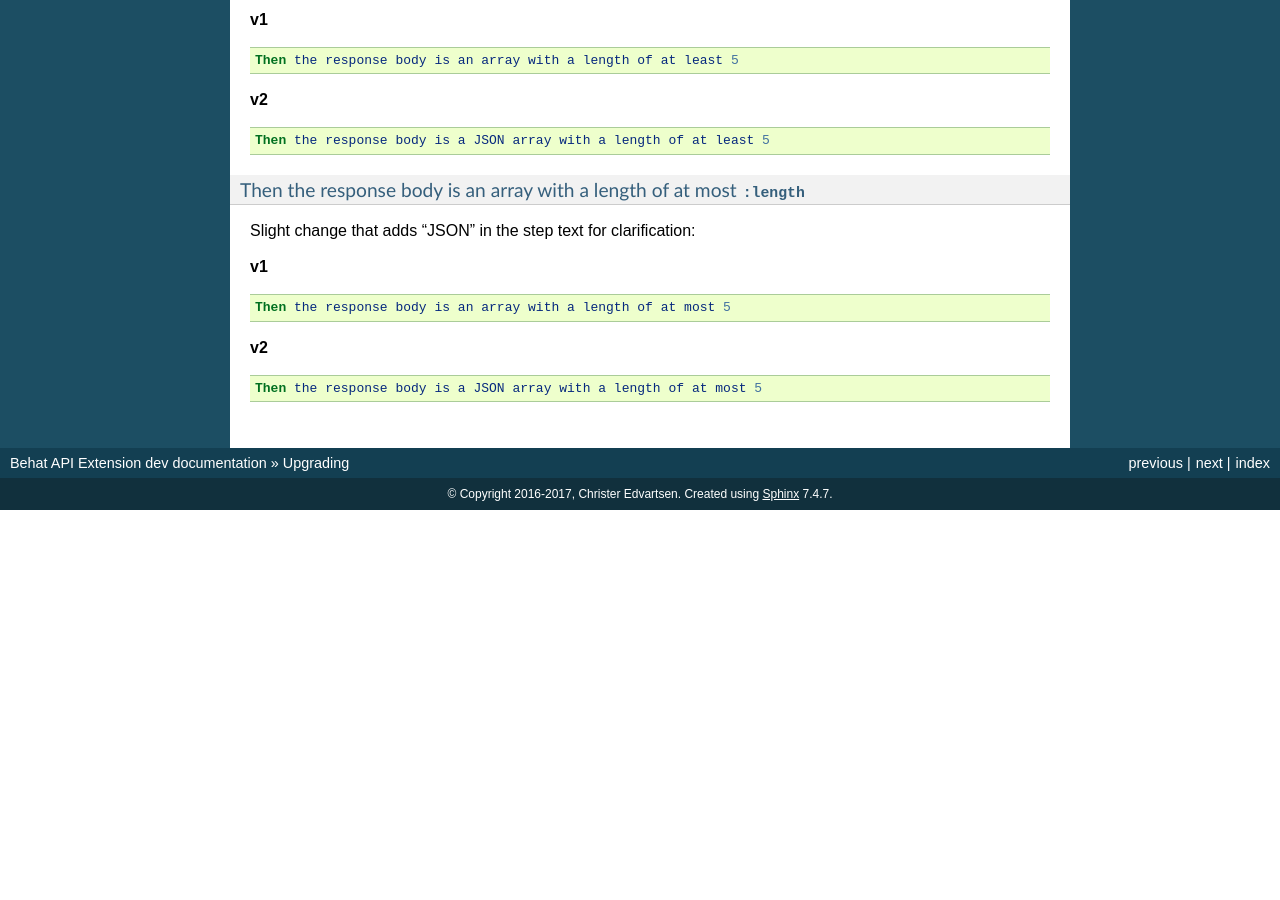
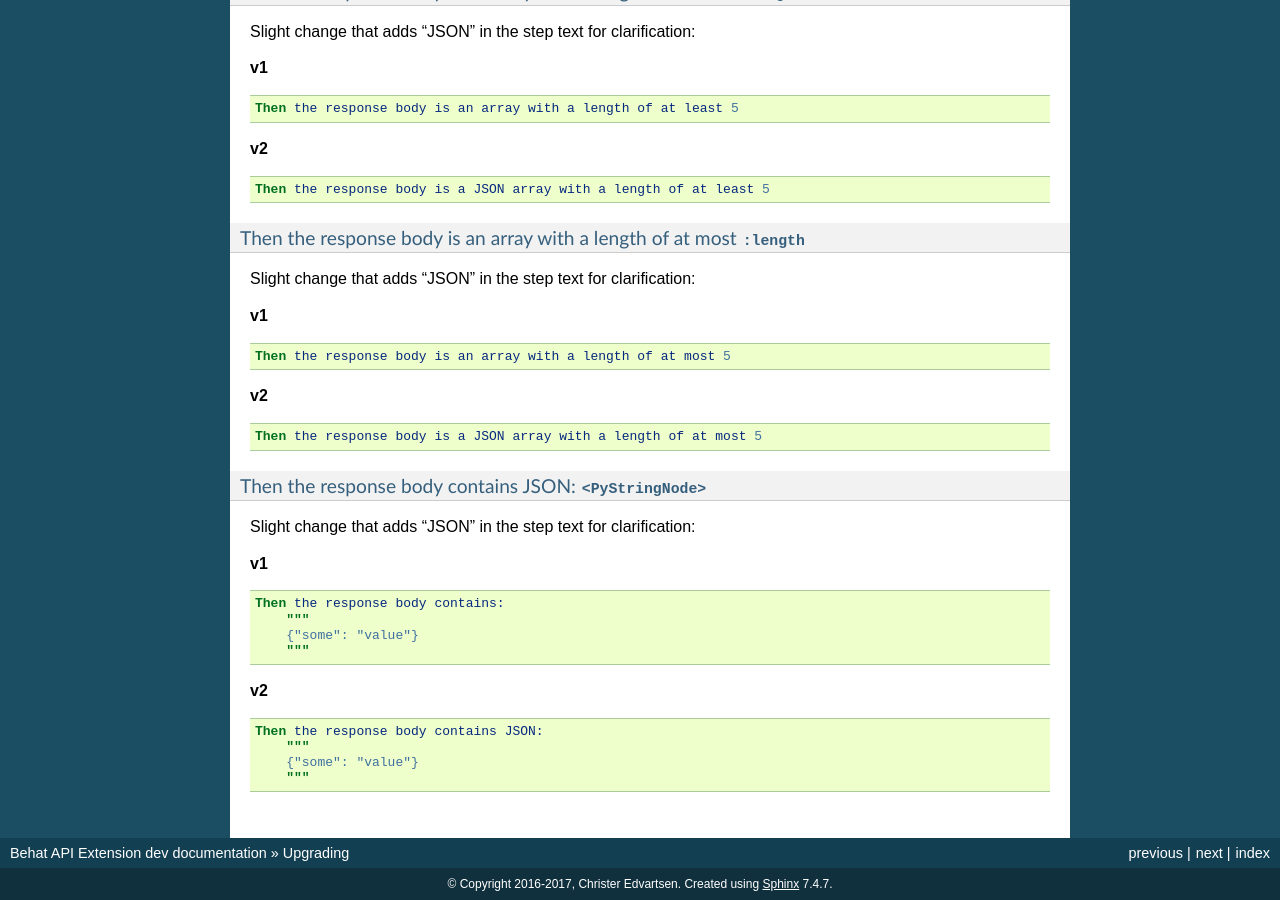
Before and after one commit to imbo/behat-api-extension, a Sphinx documentation site: the page built from docs/installation/upgrade.rst, in a window 1280 px wide and 900 px high, scrolled down 3773 px. Built offline with Sphinx 7.4.7, drawn with Linux system fonts in a browser that asks for light colours; before the commit the page ends 4283 px from its top, so only the background shows below that; some of the changed text lies outside the part shown.

Commit message:
Rename method thenTheResponseBodyContains to assertResponseBodyContainsJson and adjust step text

```diff
--- a/docs/installation/upgrade.rst
+++ b/docs/installation/upgrade.rst
@@ -237,3 +238,26 @@ Slight change that adds "JSON" in the step text for clarification:
 .. code-block:: gherkin
 
     Then the response body is a JSON array with a length of at most 5
+
+Then the response body contains JSON: ``<PyStringNode>``
+""""""""""""""""""""""""""""""""""""""""""""""""""""""""
+
+Slight change that adds "JSON" in the step text for clarification:
+
+**v1**
+
+.. code-block:: gherkin
+
+    Then the response body contains:
+        """
+        {"some": "value"}
+        """
+
+**v2**
+
+.. code-block:: gherkin
+
+    Then the response body contains JSON:
+        """
+        {"some": "value"}
+        """
```
Also changed, not shown: other parts of docs/installation/upgrade.rst (+1 -0 lines), 6 other files.
